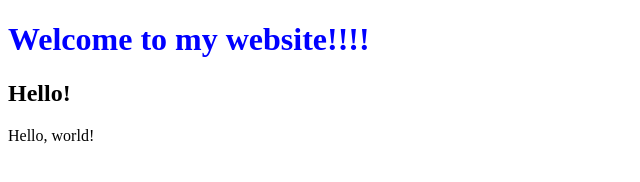
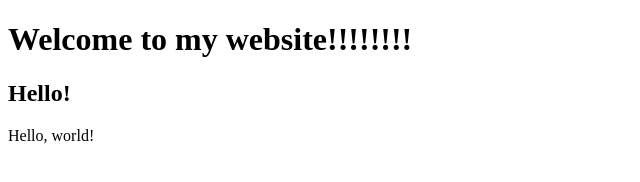
Before and after one commit to Hamzshaa/ApplesHomePage_Bootstrap, a plain HTML site: page hello.html in a window 1280 px wide. Shown: the whole page, without its empty margins (0-640 px from the left). Drawn offline with Linux system fonts and the light colour scheme.

Commit message:
more exclamation marks

```diff
--- a/hello.html
+++ b/hello.html
@@ -4,7 +4,7 @@
         <title>Hello!</title>
     </head>
     <body>
-        <h1 style="color:blue">Welcome to my website!!!!</h1>
+        <h1>Welcome to my website!!!!!!!!</h1>
         <h2>Hello!</h2>
         Hello, world!
     </body>
```
